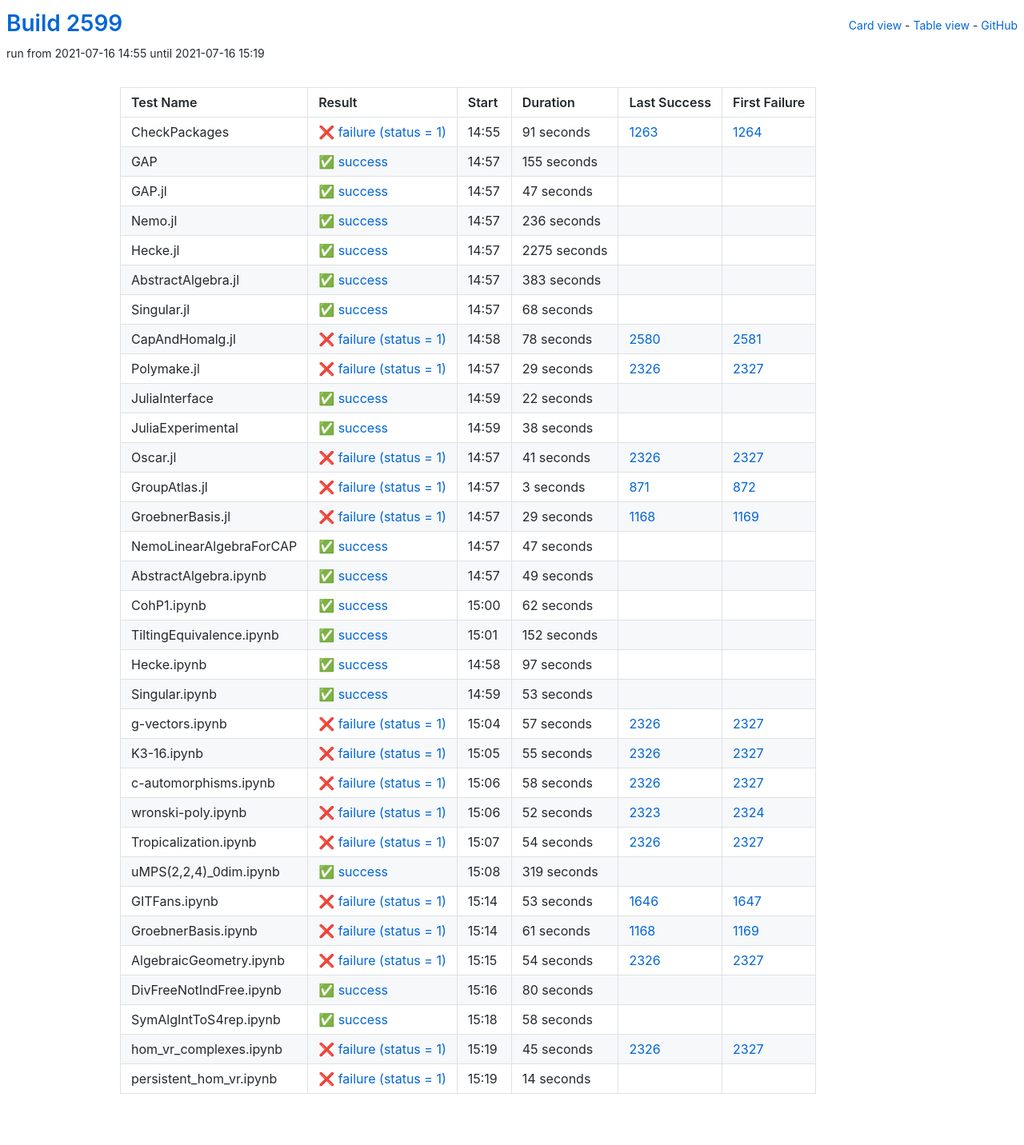
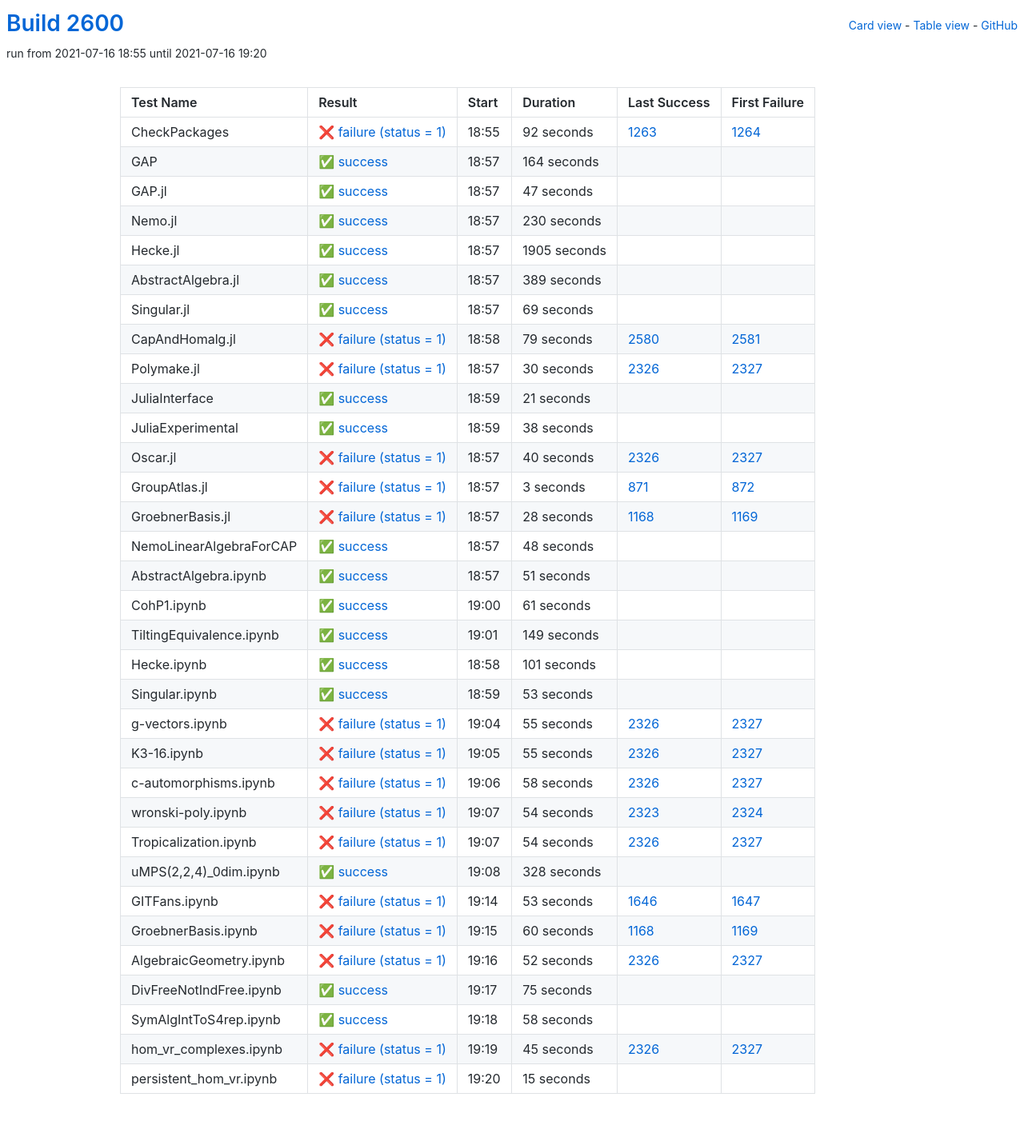
Before and after one commit to oscar-system/oscar-ci-status-stable, a Jekyll site: the page built from table.html, in a window 1280 px wide. Shown: the whole page at 80% size. Built offline with Jekyll 4.4.1, drawn with Linux system fonts in a browser that asks for light colours.

Commit message:
Build #2600

```diff
--- a/_data/ci.yml
+++ b/_data/ci.yml
@@ -1,6 +1,6 @@
 ---
-build: 2599
-build_url: https://oscarci.mathematik.uni-kl.de/job/oscar-stable/2599/
+build: 2600
+build_url: https://oscarci.mathematik.uni-kl.de/job/oscar-stable/2600/
 job: oscar-stable
 organization: oscar-system
 repo: oscar-ci-status-stable
@@ -8,32 +8,32 @@ repourl: https://github.com/oscar-system/oscar-ci-status-stable
 tests:
 - name: CheckPackages
   id: checkpackages
-  log: https://oscarci.mathematik.uni-kl.de/job/oscar-stable/2599/artifact/logs/build-2599/CheckPackages.log
-  start: 2021-07-16 14:55
+  log: https://oscarci.mathematik.uni-kl.de/job/oscar-stable/2600/artifact/logs/build-2600/CheckPackages.log
+  start: 2021-07-16 18:55
   success: false
   exitcode: 1
   status: failure
-  duration: 91
+  duration: 92
   last_success: 1263
   last_success_url: https://oscarci.mathematik.uni-kl.de/job/oscar-stable/1263/
   first_failure: 1264
   first_failure_url: https://oscarci.mathematik.uni-kl.de/job/oscar-stable/1264/
 - name: GAP
   id: gap
-  log: https://oscarci.mathematik.uni-kl.de/job/oscar-stable/2599/artifact/logs/build-2599/GAP.log
-  start: 2021-07-16 14:57
+  log: https://oscarci.mathematik.uni-kl.de/job/oscar-stable/2600/artifact/logs/build-2600/GAP.log
+  start: 2021-07-16 18:57
   success: true
   exitcode: 0
   status: success
-  duration: 155
+  duration: 164
   last_success: false
   last_success_url:
   first_failure: false
   first_failure_url:
 - name: GAP.jl
   id: gap-jl
-  log: https://oscarci.mathematik.uni-kl.de/job/oscar-stable/2599/artifact/logs/build-2599/GAP.jl.log
-  start: 2021-07-16 14:57
+  log: https://oscarci.mathematik.uni-kl.de/job/oscar-stable/2600/artifact/logs/build-2600/GAP.jl.log
+  start: 2021-07-16 18:57
   success: true
   exitcode: 0
   status: success
@@ -44,92 +44,92 @@ tests:
   first_failure_url:
 - name: Nemo.jl
   id: nemo-jl
-  log: https://oscarci.mathematik.uni-kl.de/job/oscar-stable/2599/artifact/logs/build-2599/Nemo.jl.log
-  start: 2021-07-16 14:57
+  log: https://oscarci.mathematik.uni-kl.de/job/oscar-stable/2600/artifact/logs/build-2600/Nemo.jl.log
+  start: 2021-07-16 18:57
   success: true
   exitcode: 0
   status: success
-  duration: 236
+  duration: 230
   last_success: false
   last_success_url:
   first_failure: false
   first_failure_url:
 - name: Hecke.jl
   id: hecke-jl
-  log: https://oscarci.mathematik.uni-kl.de/job/oscar-stable/2599/artifact/logs/build-2599/Hecke.jl.log
-  start: 2021-07-16 14:57
+  log: https://oscarci.mathematik.uni-kl.de/job/oscar-stable/2600/artifact/logs/build-2600/Hecke.jl.log
+  start: 2021-07-16 18:57
   success: true
   exitcode: 0
   status: success
-  duration: 2275
+  duration: 1905
   last_success: false
   last_success_url:
   first_failure: false
   first_failure_url:
 - name: AbstractAlgebra.jl
   id: abstractalgebra-jl
-  log: https://oscarci.mathematik.uni-kl.de/job/oscar-stable/2599/artifact/logs/build-2599/AbstractAlgebra.jl.log
-  start: 2021-07-16 14:57
+  log: https://oscarci.mathematik.uni-kl.de/job/oscar-stable/2600/artifact/logs/build-2600/AbstractAlgebra.jl.log
+  start: 2021-07-16 18:57
   success: true
   exitcode: 0
   status: success
-  duration: 383
+  duration: 389
   last_success: false
   last_success_url:
   first_failure: false
   first_failure_url:
 - name: Singular.jl
   id: singular-jl
-  log: https://oscarci.mathematik.uni-kl.de/job/oscar-stable/2599/artifact/logs/build-2599/Singular.jl.log
-  start: 2021-07-16 14:57
+  log: https://oscarci.mathematik.uni-kl.de/job/oscar-stable/2600/artifact/logs/build-2600/Singular.jl.log
+  start: 2021-07-16 18:57
   success: true
   exitcode: 0
   status: success
-  duration: 68
+  duration: 69
   last_success: false
   last_success_url:
   first_failure: false
   first_failure_url:
 - name: CapAndHomalg.jl
   id: capandhomalg-jl
-  log: https://oscarci.mathematik.uni-kl.de/job/oscar-stable/2599/artifact/logs/build-2599/CapAndHomalg.jl.log
-  start: 2021-07-16 14:58
+  log: https://oscarci.mathematik.uni-kl.de/job/oscar-stable/2600/artifact/logs/build-2600/CapAndHomalg.jl.log
+  start: 2021-07-16 18:58
   success: false
   exitcode: 1
   status: failure
-  duration: 78
+  duration: 79
   last_success: 2580
   last_success_url: https://oscarci.mathematik.uni-kl.de/job/oscar-stable/2580/
   first_failure: 2581
   first_failure_url: https://oscarci.mathematik.uni-kl.de/job/oscar-stable/2581/
 - name: Polymake.jl
   id: polymake-jl
-  log: https://oscarci.mathematik.uni-kl.de/job/oscar-stable/2599/artifact/logs/build-2599/Polymake.jl.log
-  start: 2021-07-16 14:57
+  log: https://oscarci.mathematik.uni-kl.de/job/oscar-stable/2600/artifact/logs/build-2600/Polymake.jl.log
+  start: 2021-07-16 18:57
   success: false
   exitcode: 1
   status: failure
-  duration: 29
+  duration: 30
   last_success: 2326
   last_success_url: https://oscarci.mathematik.uni-kl.de/job/oscar-stable/2326/
   first_failure: 2327
   first_failure_url: https://oscarci.mathematik.uni-kl.de/job/oscar-stable/2327/
 - name: JuliaInterface
   id: juliainterface
-  log: https://oscarci.mathematik.uni-kl.de/job/oscar-stable/2599/artifact/logs/build-2599/JuliaInterface.log
-  start: 2021-07-16 14:59
+  log: https://oscarci.mathematik.uni-kl.de/job/oscar-stable/2600/artifact/logs/build-2600/JuliaInterface.log
+  start: 2021-07-16 18:59
   success: true
   exitcode: 0
   status: success
-  duration: 22
+  duration: 21
   last_success: false
   last_success_url:
   first_failure: false
   first_failure_url:
 - name: JuliaExperimental
   id: juliaexperimental
-  log: https://oscarci.mathematik.uni-kl.de/job/oscar-stable/2599/artifact/logs/build-2599/JuliaExperimental.log
-  start: 2021-07-16 14:59
+  log: https://oscarci.mathematik.uni-kl.de/job/oscar-stable/2600/artifact/logs/build-2600/JuliaExperimental.log
+  start: 2021-07-16 18:59
   success: true
   exitcode: 0
   status: success
@@ -140,20 +140,20 @@ tests:
   first_failure_url:
 - name: Oscar.jl
   id: oscar-jl
-  log: https://oscarci.mathematik.uni-kl.de/job/oscar-stable/2599/artifact/logs/build-2599/Oscar.jl.log
-  start: 2021-07-16 14:57
+  log: https://oscarci.mathematik.uni-kl.de/job/oscar-stable/2600/artifact/logs/build-2600/Oscar.jl.log
+  start: 2021-07-16 18:57
   success: false
   exitcode: 1
   status: failure
-  duration: 41
+  duration: 40
   last_success: 2326
   last_success_url: https://oscarci.mathematik.uni-kl.de/job/oscar-stable/2326/
   first_failure: 2327
   first_failure_url: https://oscarci.mathematik.uni-kl.de/job/oscar-stable/2327/
 - name: GroupAtlas.jl
   id: groupatlas-jl
-  log: https://oscarci.mathematik.uni-kl.de/job/oscar-stable/2599/artifact/logs/build-2599/GroupAtlas.jl.log
-  start: 2021-07-16 14:57
+  log: https://oscarci.mathematik.uni-kl.de/job/oscar-stable/2600/artifact/logs/build-2600/GroupAtlas.jl.log
+  start: 2021-07-16 18:57
   success: false
   exitcode: 1
   status: failure
@@ -164,80 +164,80 @@ tests:
   first_failure_url: https://oscarci.mathematik.uni-kl.de/job/oscar-stable/872/
 - name: GroebnerBasis.jl
   id: groebnerbasis-jl
-  log: https://oscarci.mathematik.uni-kl.de/job/oscar-stable/2599/artifact/logs/build-2599/GroebnerBasis.jl.log
-  start: 2021-07-16 14:57
+  log: https://oscarci.mathematik.uni-kl.de/job/oscar-stable/2600/artifact/logs/build-2600/GroebnerBasis.jl.log
+  start: 2021-07-16 18:57
   success: false
   exitcode: 1
   status: failure
-  duration: 29
+  duration: 28
   last_success: 1168
   last_success_url: https://oscarci.mathematik.uni-kl.de/job/oscar-stable/1168/
   first_failure: 1169
   first_failure_url: https://oscarci.mathematik.uni-kl.de/job/oscar-stable/1169/
 - name: NemoLinearAlgebraForCAP
   id: nemolinearalgebraforcap
-  log: https://oscarci.mathematik.uni-kl.de/job/oscar-stable/2599/artifact/logs/build-2599/NemoLinearAlgebraForCAP.log
-  start: 2021-07-16 14:57
+  log: https://oscarci.mathematik.uni-kl.de/job/oscar-stable/2600/artifact/logs/build-2600/NemoLinearAlgebraForCAP.log
+  start: 2021-07-16 18:57
   success: true
   exitcode: 0
   status: success
-  duration: 47
+  duration: 48
   last_success: false
   last_success_url:
   first_failure: false
   first_failure_url:
 - name: AbstractAlgebra.ipynb
   id: abstractalgebra-ipynb
-  log: https://oscarci.mathematik.uni-kl.de/job/oscar-stable/2599/artifact/logs/build-2599/AbstractAlgebra.ipynb.log
-  start: 2021-07-16 14:57
+  log: https://oscarci.mathematik.uni-kl.de/job/oscar-stable/2600/artifact/logs/build-2600/AbstractAlgebra.ipynb.log
+  start: 2021-07-16 18:57
   success: true
   exitcode: 0
   status: success
-  duration: 49
+  duration: 51
   last_success: false
   last_success_url:
   first_failure: false
   first_failure_url:
 - name: CohP1.ipynb
   id: cohp1-ipynb
-  log: https://oscarci.mathematik.uni-kl.de/job/oscar-stable/2599/artifact/logs/build-2599/CohP1.ipynb.log
-  start: 2021-07-16 15:00
+  log: https://oscarci.mathematik.uni-kl.de/job/oscar-stable/2600/artifact/logs/build-2600/CohP1.ipynb.log
+  start: 2021-07-16 19:00
   success: true
   exitcode: 0
   status: success
-  duration: 62
+  duration: 61
   last_success: false
   last_success_url:
   first_failure: false
   first_failure_url:
 - name: TiltingEquivalence.ipynb
   id: tiltingequivalence-ipynb
-  log: https://oscarci.mathematik.uni-kl.de/job/oscar-stable/2599/artifact/logs/build-2599/TiltingEquivalence.ipynb.log
-  start: 2021-07-16 15:01
+  log: https://oscarci.mathematik.uni-kl.de/job/oscar-stable/2600/artifact/logs/build-2600/TiltingEquivalence.ipynb.log
+  start: 2021-07-16 19:01
   success: true
   exitcode: 0
   status: success
-  duration: 152
+  duration: 149
   last_success: false
   last_success_url:
   first_failure: false
   first_failure_url:
 - name: Hecke.ipynb
   id: hecke-ipynb
-  log: https://oscarci.mathematik.uni-kl.de/job/oscar-stable/2599/artifact/logs/build-2599/Hecke.ipynb.log
-  start: 2021-07-16 14:58
+  log: https://oscarci.mathematik.uni-kl.de/job/oscar-stable/2600/artifact/logs/build-2600/Hecke.ipynb.log
+  start: 2021-07-16 18:58
   success: true
   exitcode: 0
   status: success
-  duration: 97
+  duration: 101
   last_success: false
   last_success_url:
   first_failure: false
   first_failure_url:
 - name: Singular.ipynb
   id: singular-ipynb
-  log: https://oscarci.mathematik.uni-kl.de/job/oscar-stable/2599/artifact/logs/build-2599/Singular.ipynb.log
-  start: 2021-07-16 14:59
+  log: https://oscarci.mathematik.uni-kl.de/job/oscar-stable/2600/artifact/logs/build-2600/Singular.ipynb.log
+  start: 2021-07-16 18:59
   success: true
   exitcode: 0
   status: success
@@ -248,20 +248,20 @@ tests:
   first_failure_url:
 - name: g-vectors.ipynb
   id: g-vectors-ipynb
-  log: https://oscarci.mathematik.uni-kl.de/job/oscar-stable/2599/artifact/logs/build-2599/g-vectors.ipynb.log
-  start: 2021-07-16 15:04
+  log: https://oscarci.mathematik.uni-kl.de/job/oscar-stable/2600/artifact/logs/build-2600/g-vectors.ipynb.log
+  start: 2021-07-16 19:04
   success: false
   exitcode: 1
   status: failure
-  duration: 57
+  duration: 55
   last_success: 2326
   last_success_url: https://oscarci.mathematik.uni-kl.de/job/oscar-stable/2326/
   first_failure: 2327
   first_failure_url: https://oscarci.mathematik.uni-kl.de/job/oscar-stable/2327/
 - name: K3-16.ipynb
   id: k3-16-ipynb
-  log: https://oscarci.mathematik.uni-kl.de/job/oscar-stable/2599/artifact/logs/build-2599/K3-16.ipynb.log
-  start: 2021-07-16 15:05
+  log: https://oscarci.mathematik.uni-kl.de/job/oscar-stable/2600/artifact/logs/build-2600/K3-16.ipynb.log
+  start: 2021-07-16 19:05
   success: false
   exitcode: 1
   status: failure
@@ -272,8 +272,8 @@ tests:
   first_failure_url: https://oscarci.mathematik.uni-kl.de/job/oscar-stable/2327/
 - name: c-automorphisms.ipynb
   id: c-automorphisms-ipynb
-  log: https://oscarci.mathematik.uni-kl.de/job/oscar-stable/2599/artifact/logs/build-2599/c-automorphisms.ipynb.log
-  start: 2021-07-16 15:06
+  log: https://oscarci.mathematik.uni-kl.de/job/oscar-stable/2600/artifact/logs/build-2600/c-automorphisms.ipynb.log
+  start: 2021-07-16 19:06
   success: false
   exitcode: 1
   status: failure
@@ -284,20 +284,20 @@ tests:
   first_failure_url: https://oscarci.mathematik.uni-kl.de/job/oscar-stable/2327/
 - name: wronski-poly.ipynb
   id: wronski-poly-ipynb
-  log: https://oscarci.mathematik.uni-kl.de/job/oscar-stable/2599/artifact/logs/build-2599/wronski-poly.ipynb.log
-  start: 2021-07-16 15:06
+  log: https://oscarci.mathematik.uni-kl.de/job/oscar-stable/2600/artifact/logs/build-2600/wronski-poly.ipynb.log
+  start: 2021-07-16 19:07
   success: false
   exitcode: 1
   status: failure
-  duration: 52
+  duration: 54
   last_success: 2323
   last_success_url: https://oscarci.mathematik.uni-kl.de/job/oscar-stable/2323/
   first_failure: 2324
   first_failure_url: https://oscarci.mathematik.uni-kl.de/job/oscar-stable/2324/
 - name: Tropicalization.ipynb
   id: tropicalization-ipynb
-  log: https://oscarci.mathematik.uni-kl.de/job/oscar-stable/2599/artifact/logs/build-2599/Tropicalization.ipynb.log
-  start: 2021-07-16 15:07
+  log: https://oscarci.mathematik.uni-kl.de/job/oscar-stable/2600/artifact/logs/build-2600/Tropicalization.ipynb.log
+  start: 2021-07-16 19:07
   success: false
   exitcode: 1
   status: failure
@@ -308,20 +308,20 @@ tests:
   first_failure_url: https://oscarci.mathematik.uni-kl.de/job/oscar-stable/2327/
 - name: uMPS(2,2,4)_0dim.ipynb
   id: umps-2-2-4-0dim-ipynb
-  log: https://oscarci.mathematik.uni-kl.de/job/oscar-stable/2599/artifact/logs/build-2599/uMPS-2-2-4-_0dim.ipynb.log
-  start: 2021-07-16 15:08
+  log: https://oscarci.mathematik.uni-kl.de/job/oscar-stable/2600/artifact/logs/build-2600/uMPS-2-2-4-_0dim.ipynb.log
+  start: 2021-07-16 19:08
   success: true
   exitcode: 0
   status: success
-  duration: 319
+  duration: 328
   last_success: false
   last_success_url:
   first_failure: false
   first_failure_url:
 - name: GITFans.ipynb
   id: gitfans-ipynb
-  log: https://oscarci.mathematik.uni-kl.de/job/oscar-stable/2599/artifact/logs/build-2599/GITFans.ipynb.log
-  start: 2021-07-16 15:14
+  log: https://oscarci.mathematik.uni-kl.de/job/oscar-stable/2600/artifact/logs/build-2600/GITFans.ipynb.log
+  start: 2021-07-16 19:14
   success: false
   exitcode: 1
   status: failure
@@ -332,44 +332,44 @@ tests:
   first_failure_url: https://oscarci.mathematik.uni-kl.de/job/oscar-stable/1647/
 - name: GroebnerBasis.ipynb
   id: groebnerbasis-ipynb
-  log: https://oscarci.mathematik.uni-kl.de/job/oscar-stable/2599/artifact/logs/build-2599/GroebnerBasis.ipynb.log
-  start: 2021-07-16 15:14
+  log: https://oscarci.mathematik.uni-kl.de/job/oscar-stable/2600/artifact/logs/build-2600/GroebnerBasis.ipynb.log
+  start: 2021-07-16 19:15
   success: false
   exitcode: 1
   status: failure
-  duration: 61
+  duration: 60
   last_success: 1168
   last_success_url: https://oscarci.mathematik.uni-kl.de/job/oscar-stable/1168/
   first_failure: 1169
   first_failure_url: https://oscarci.mathematik.uni-kl.de/job/oscar-stable/1169/
 - name: AlgebraicGeometry.ipynb
   id: algebraicgeometry-ipynb
-  log: https://oscarci.mathematik.uni-kl.de/job/oscar-stable/2599/artifact/logs/build-2599/AlgebraicGeometry.ipynb.log
-  start: 2021-07-16 15:15
+  log: https://oscarci.mathematik.uni-kl.de/job/oscar-stable/2600/artifact/logs/build-2600/AlgebraicGeometry.ipynb.log
+  start: 2021-07-16 19:16
   success: false
   exitcode: 1
   status: failure
-  duration: 54
+  duration: 52
   last_success: 2326
   last_success_url: https://oscarci.mathematik.uni-kl.de/job/oscar-stable/2326/
   first_failure: 2327
   first_failure_url: https://oscarci.mathematik.uni-kl.de/job/oscar-stable/2327/
 - name: DivFreeNotIndFree.ipynb
   id: divfreenotindfree-ipynb
-  log: https://oscarci.mathematik.uni-kl.de/job/oscar-stable/2599/artifact/logs/build-2599/DivFreeNotIndFree.ipynb.log
-  start: 2021-07-16 15:16
+  log: https://oscarci.mathematik.uni-kl.de/job/oscar-stable/2600/artifact/logs/build-2600/DivFreeNotIndFree.ipynb.log
+  start: 2021-07-16 19:17
   success: true
   exitcode: 0
   status: success
-  duration: 80
+  duration: 75
   last_success: false
   last_success_url:
   first_failure: false
   first_failure_url:
 - name: SymAlgIntToS4rep.ipynb
   id: symalginttos4rep-ipynb
-  log: https://oscarci.mathematik.uni-kl.de/job/oscar-stable/2599/artifact/logs/build-2599/SymAlgIntToS4rep.ipynb.log
-  start: 2021-07-16 15:18
+  log: https://oscarci.mathematik.uni-kl.de/job/oscar-stable/2600/artifact/logs/build-2600/SymAlgIntToS4rep.ipynb.log
+  start: 2021-07-16 19:18
   success: true
   exitcode: 0
   status: success
@@ -380,8 +380,8 @@ tests:
   first_failure_url:
 - name: hom_vr_complexes.ipynb
   id: hom-vr-complexes-ipynb
-  log: https://oscarci.mathematik.uni-kl.de/job/oscar-stable/2599/artifact/logs/build-2599/hom_vr_complexes.ipynb.log
-  start: 2021-07-16 15:19
+  log: https://oscarci.mathematik.uni-kl.de/job/oscar-stable/2600/artifact/logs/build-2600/hom_vr_complexes.ipynb.log
+  start: 2021-07-16 19:19
   success: false
   exitcode: 1
   status: failure
@@ -392,12 +392,12 @@ tests:
   first_failure_url: https://oscarci.mathematik.uni-kl.de/job/oscar-stable/2327/
 - name: persistent_hom_vr.ipynb
   id: persistent-hom-vr-ipynb
-  log: https://oscarci.mathematik.uni-kl.de/job/oscar-stable/2599/artifact/logs/build-2599/persistent_hom_vr.ipynb.log
-  start: 2021-07-16 15:19
+  log: https://oscarci.mathematik.uni-kl.de/job/oscar-stable/2600/artifact/logs/build-2600/persistent_hom_vr.ipynb.log
+  start: 2021-07-16 19:20
   success: false
   exitcode: 1
   status: failure
-  duration: 14
+  duration: 15
   last_success: false
   last_success_url:
   first_failure: false
```
Also changed, not shown: README.md.
